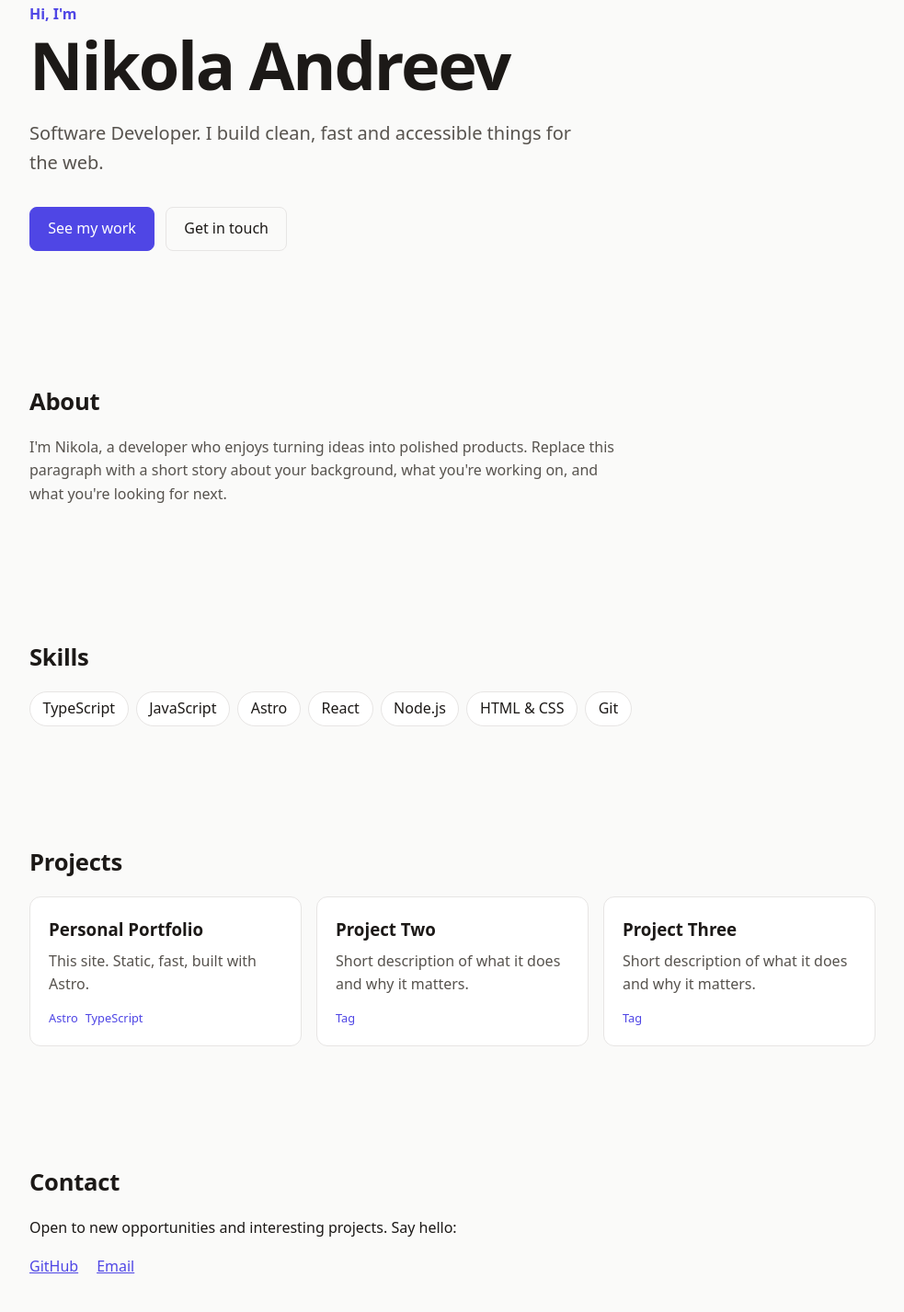
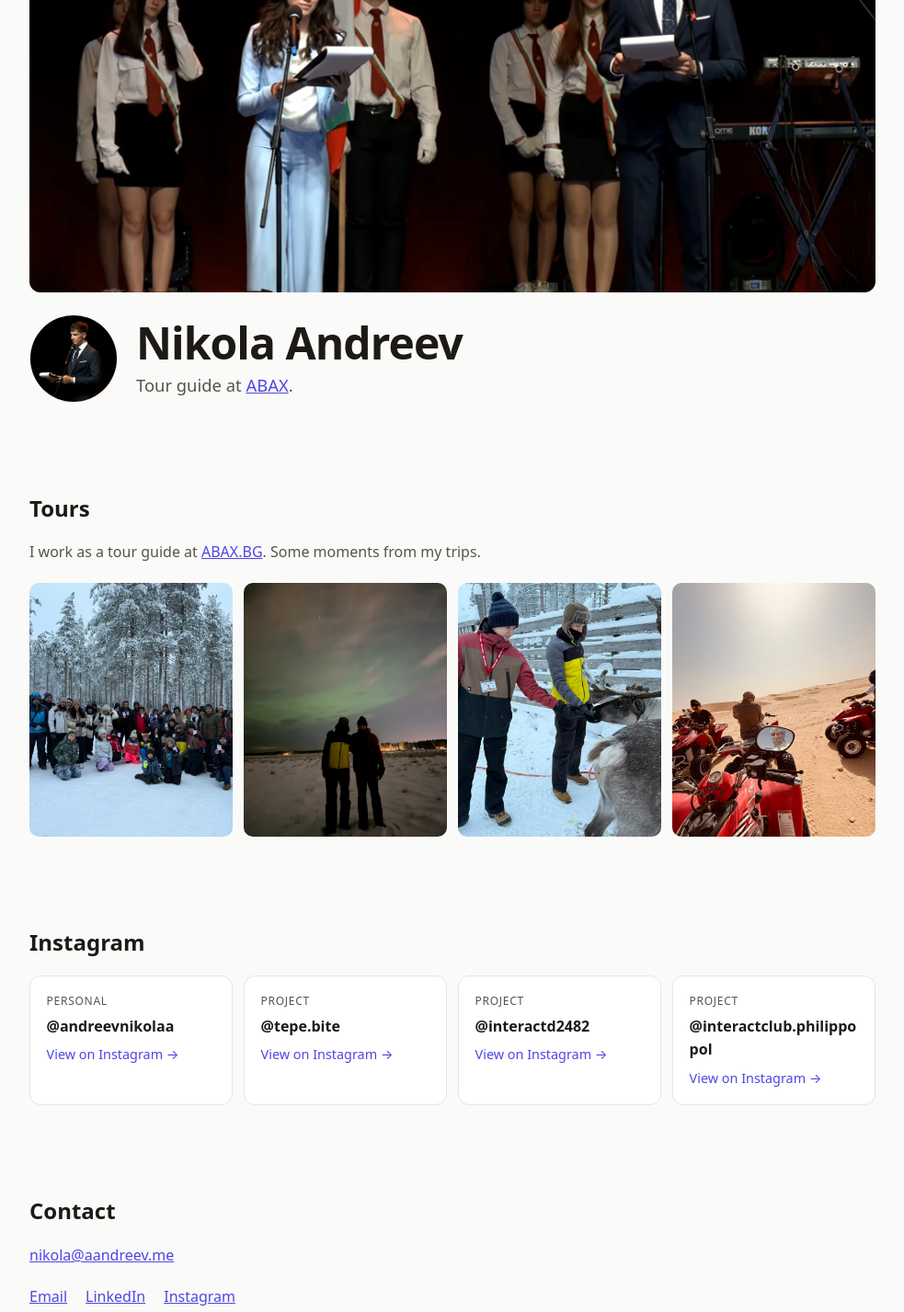
Before and after one commit to andreevnikola/personal-portfolio, an Astro site: page / in a window 1280 px wide. Shown: the part 164-1591 px from the top of the page at 92% size, without its empty margins (148-1131 px from the left). Built offline with nearby package versions, Linux system fonts and the light colour scheme; Astro itself is replaced by a stand-in of ours.

Commit message:
Rewrite portfolio: real content, photos, Instagram links, ABAX tours
Co-Authored-By: Claude Sonnet 5.5 <noreply@anthropic.com>

```diff
--- a/src/pages/index.astro
+++ b/src/pages/index.astro
@@ -2,53 +2,43 @@
 import Layout from '../layouts/Layout.astro';
 
 const name = 'Nikola Andreev';
-const role = 'Software Developer';
+const email = 'nikola@aandreev.me';
 
 const nav = [
-  { href: '#about', label: 'About' },
-  { href: '#skills', label: 'Skills' },
-  { href: '#projects', label: 'Projects' },
+  { href: '#tours', label: 'Tours' },
+  { href: '#instagram', label: 'Instagram' },
   { href: '#contact', label: 'Contact' },
 ];
 
-const skills = ['TypeScript', 'JavaScript', 'Astro', 'React', 'Node.js', 'HTML & CSS', 'Git'];
-
-// TODO: replace with real projects.
-const projects = [
+const instagram = [
+  { handle: 'andreevnikolaa', label: 'Personal', href: 'https://www.instagram.com/andreevnikolaa/' },
+  { handle: 'tepe.bite', label: 'Project', href: 'https://www.instagram.com/tepe.bite/' },
+  { handle: 'interactd2482', label: 'Project', href: 'https://www.instagram.com/interactd2482/' },
   {
-    title: 'Personal Portfolio',
-    description: 'This site. Static, fast, built with Astro.',
-    href: 'https://github.com/andreevnikola/personal-portfolio',
-    tags: ['Astro', 'TypeScript'],
-  },
-  {
-    title: 'Project Two',
-    description: 'Short description of what it does and why it matters.',
-    href: '#',
-    tags: ['Tag'],
-  },
-  {
-    title: 'Project Three',
-    description: 'Short description of what it does and why it matters.',
-    href: '#',
-    tags: ['Tag'],
+    handle: 'interactclub.philippopol',
+    label: 'Project',
+    href: 'https://www.instagram.com/interactclub.philippopol/',
   },
 ];
 
-const email = 'andr.nikola.08@gmail.com';
+const tours = [
+  { src: '/images/tour-group.jpg', alt: 'Tour group posing in a snowy pine forest' },
+  { src: '/images/tour-aurora.jpg', alt: 'Two people standing under the northern lights' },
+  { src: '/images/tour-reindeer.jpg', alt: 'Feeding a reindeer at a snowy fence' },
+  { src: '/images/tour-desert.jpg', alt: 'Quad bikes on desert dunes' },
+];
+
 const links = [
-  { label: 'GitHub', href: 'https://github.com/andreevnikola' },
   { label: 'Email', href: `mailto:${email}` },
+  { label: 'LinkedIn', href: 'https://www.linkedin.com/in/nikola-andreev-736a5b3a3/' },
+  { label: 'Instagram', href: 'https://www.instagram.com/andreevnikolaa/' },
 ];
 const year = new Date().getFullYear();
 ---
 
-<Layout
-  title={`${name} — ${role}`}
-  description={`Personal portfolio of ${name}, ${role}.`}
->
+<Layout title={name} description={`${name} — tour guide at ABAX and founder of student projects.`}>
   <header class="top">
-    <a class="logo" href="#top">NA</a>
+    <a class="logo" href="#top">{name}</a>
     <nav aria-label="Primary">
       <ul>
         {nav.map((n) => <li><a href={n.href}>{n.label}</a></li>)}
@@ -58,42 +48,39 @@ const year = new Date().getFullYear();
 
   <main id="top">
     <section class="hero">
-      <p class="eyebrow">Hi, I'm</p>
-      <h1>{name}</h1>
-      <p class="lead">{role}. I build clean, fast and accessible things for the web.</p>
-      <div class="cta">
-        <a class="btn primary" href="#projects">See my work</a>
-        <a class="btn" href="#contact">Get in touch</a>
+      <img class="cover" src="/images/cover.jpg" alt="Nikola speaking on stage" width="2000" height="1150" />
+      <div class="intro">
+        <img class="portrait" src="/images/portrait.jpg" alt={name} width="120" height="120" />
+        <div>
+          <h1>{name}</h1>
+          <p class="lead">
+            Tour guide at <a href="https://abax.bg">ABAX</a>.
+          </p>
+        </div>
       </div>
     </section>
 
-    <section id="about">
-      <h2>About</h2>
-      <p>
-        I'm Nikola, a developer who enjoys turning ideas into polished products. Replace this
-        paragraph with a short story about your background, what you're working on, and what
-        you're looking for next.
+    <section id="tours">
+      <h2>Tours</h2>
+      <p class="text">
+        I work as a tour guide at <a href="https://abax.bg">ABAX.BG</a>. Some moments from my trips.
       </p>
-    </section>
-
-    <section id="skills">
-      <h2>Skills</h2>
-      <ul class="chips">
-        {skills.map((s) => <li>{s}</li>)}
+      <ul class="gallery">
+        {tours.map((t) => <li><img src={t.src} alt={t.alt} loading="lazy" /></li>)}
       </ul>
     </section>
 
-    <section id="projects">
-      <h2>Projects</h2>
-      <ul class="grid">
+    <section id="instagram">
+      <h2>Instagram</h2>
+      <ul class="cards">
         {
-          projects.map((p) => (
-            <li class="card">
-              <h3><a href={p.href}>{p.title}</a></h3>
-              <p>{p.description}</p>
-              <ul class="tags">
-                {p.tags.map((t) => <li>{t}</li>)}
-              </ul>
+          instagram.map((i) => (
+            <li>
+              <a class="card" href={i.href} target="_blank" rel="noopener noreferrer">
+                <span class="tag">{i.label}</span>
+                <span class="handle">@{i.handle}</span>
+                <span class="go">View on Instagram →</span>
+              </a>
             </li>
           ))
         }
@@ -102,7 +89,7 @@ const year = new Date().getFullYear();
 
     <section id="contact">
       <h2>Contact</h2>
-      <p>Open to new opportunities and interesting projects. Say hello:</p>
+      <p class="text"><a href={`mailto:${email}`}>{email}</a></p>
       <ul class="links">
         {links.map((l) => <li><a href={l.href}>{l.label}</a></li>)}
       </ul>
@@ -128,8 +115,7 @@ const year = new Date().getFullYear();
     border-bottom: 1px solid var(--line);
   }
   .logo {
-    font-weight: 800;
-    letter-spacing: 0.05em;
+    font-weight: 700;
     color: var(--fg);
     text-decoration: none;
   }
@@ -154,110 +140,112 @@ const year = new Date().getFullYear();
     padding: 0 1.25rem;
   }
   section {
-    padding: 4rem 0;
+    padding: 3rem 0;
     scroll-margin-top: 3.5rem;
   }
   .hero {
-    padding: 7rem 0 5rem;
+    padding-top: 1.5rem;
   }
-  .eyebrow {
-    color: var(--accent);
-    font-weight: 600;
-    margin: 0;
+  .cover {
+    width: 100%;
+    height: auto;
+    aspect-ratio: 16 / 7;
+    object-fit: cover;
+    object-position: center 30%;
+    border-radius: 12px;
+    display: block;
+  }
+  .intro {
+    display: flex;
+    align-items: center;
+    gap: 1.25rem;
+    margin-top: 1.5rem;
+  }
+  .portrait {
+    width: 96px;
+    height: 96px;
+    border-radius: 50%;
+    object-fit: cover;
+    object-position: center 25%;
+    border: 1px solid var(--line);
+    flex-shrink: 0;
   }
   h1 {
-    font-size: clamp(2.5rem, 8vw, 4.5rem);
-    line-height: 1.05;
-    margin: 0.25rem 0 1rem;
-    letter-spacing: -0.03em;
+    font-size: clamp(2rem, 6vw, 3rem);
+    line-height: 1.1;
+    margin: 0;
+    letter-spacing: -0.02em;
   }
   h2 {
-    font-size: 1.6rem;
+    font-size: 1.5rem;
     margin: 0 0 1rem;
-    letter-spacing: -0.01em;
   }
   .lead {
-    font-size: 1.25rem;
+    font-size: 1.15rem;
     color: var(--muted);
-    max-width: 38rem;
+    margin: 0.25rem 0 0;
   }
-  .cta {
-    display: flex;
-    gap: 0.75rem;
-    flex-wrap: wrap;
-    margin-top: 2rem;
+  .text {
+    color: var(--muted);
+    margin: 0 0 1.25rem;
   }
-  .btn {
-    padding: 0.65rem 1.2rem;
-    border: 1px solid var(--line);
-    border-radius: 8px;
-    color: var(--fg);
-    text-decoration: none;
-    font-weight: 500;
-  }
-  .btn:hover {
-    border-color: var(--accent);
-  }
-  .btn.primary {
-    background: var(--accent);
-    border-color: var(--accent);
-    color: #fff;
-  }
-  #about p {
-    max-width: 40rem;
-    color: var(--muted);
-  }
-  .chips,
-  .tags,
+  .gallery,
+  .cards,
   .links {
     list-style: none;
     padding: 0;
     margin: 0;
-    display: flex;
-    flex-wrap: wrap;
-    gap: 0.5rem;
   }
-  .chips li {
-    padding: 0.35rem 0.85rem;
-    border: 1px solid var(--line);
-    border-radius: 999px;
-    background: var(--card);
+  .gallery {
+    display: grid;
+    gap: 0.75rem;
+    grid-template-columns: repeat(auto-fill, minmax(210px, 1fr));
   }
-  .grid {
-    list-style: none;
-    padding: 0;
-    margin: 0;
+  .gallery img {
+    width: 100%;
+    aspect-ratio: 4 / 5;
+    object-fit: cover;
+    border-radius: 10px;
+    display: block;
+  }
+  .cards {
     display: grid;
-    gap: 1rem;
-    grid-template-columns: repeat(auto-fill, minmax(260px, 1fr));
+    gap: 0.75rem;
+    grid-template-columns: repeat(auto-fill, minmax(220px, 1fr));
   }
   .card {
-    padding: 1.25rem;
+    display: flex;
+    flex-direction: column;
+    gap: 0.35rem;
+    height: 100%;
+    padding: 1.1rem;
     border: 1px solid var(--line);
     border-radius: 12px;
     background: var(--card);
-    transition: border-color 0.15s, transform 0.15s;
+    color: var(--fg);
+    text-decoration: none;
+    transition: border-color 0.15s;
   }
   .card:hover {
     border-color: var(--accent);
-    transform: translateY(-2px);
   }
-  .card h3 {
-    margin: 0 0 0.4rem;
-  }
-  .card h3 a {
-    color: var(--fg);
-    text-decoration: none;
-  }
-  .card p {
-    margin: 0 0 0.8rem;
+  .tag {
+    font-size: 0.75rem;
+    text-transform: uppercase;
+    letter-spacing: 0.06em;
     color: var(--muted);
   }
-  .tags li {
-    font-size: 0.8rem;
+  .handle {
+    font-weight: 600;
+    overflow-wrap: anywhere;
+  }
+  .go {
+    font-size: 0.9rem;
     color: var(--accent);
   }
   .links {
+    display: flex;
+    flex-wrap: wrap;
     gap: 1.25rem;
   }
   footer {
@@ -272,17 +260,15 @@ const year = new Date().getFullYear();
     margin: 0;
   }
   @media (max-width: 520px) {
-    nav ul {
-      gap: 0.8rem;
+    .cover {
+      aspect-ratio: 16 / 10;
     }
-    .hero {
-      padding-top: 4rem;
+    .intro {
+      flex-direction: column;
+      align-items: flex-start;
     }
   }
   @media (prefers-reduced-motion: reduce) {
-    html {
-      scroll-behavior: auto;
-    }
     .card {
       transition: none;
     }
```
Also changed, not shown: public/images/cover.jpg (added), public/images/portrait.jpg (added), public/images/tour-aurora.jpg (added), public/images/tour-desert.jpg (added), public/images/tour-group.jpg (added), public/images/tour-reindeer.jpg (added).
